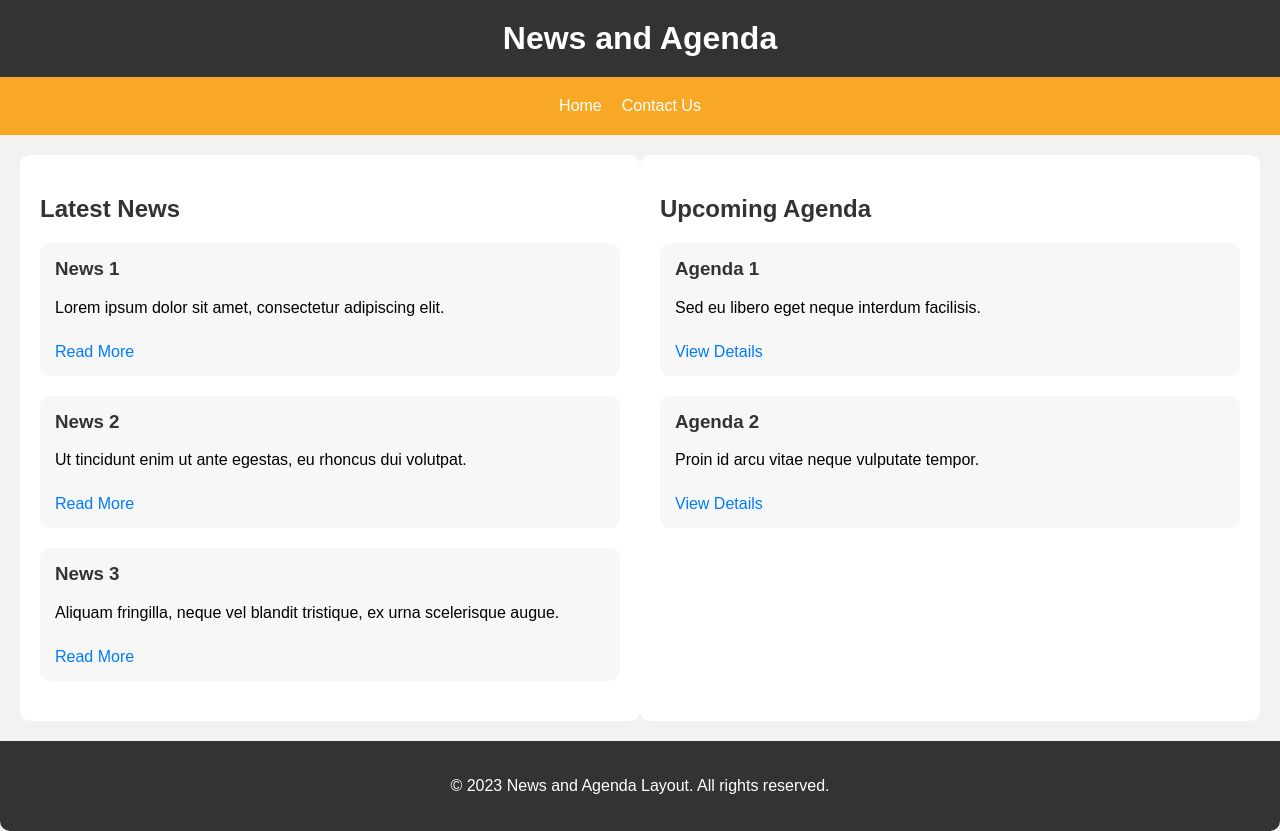
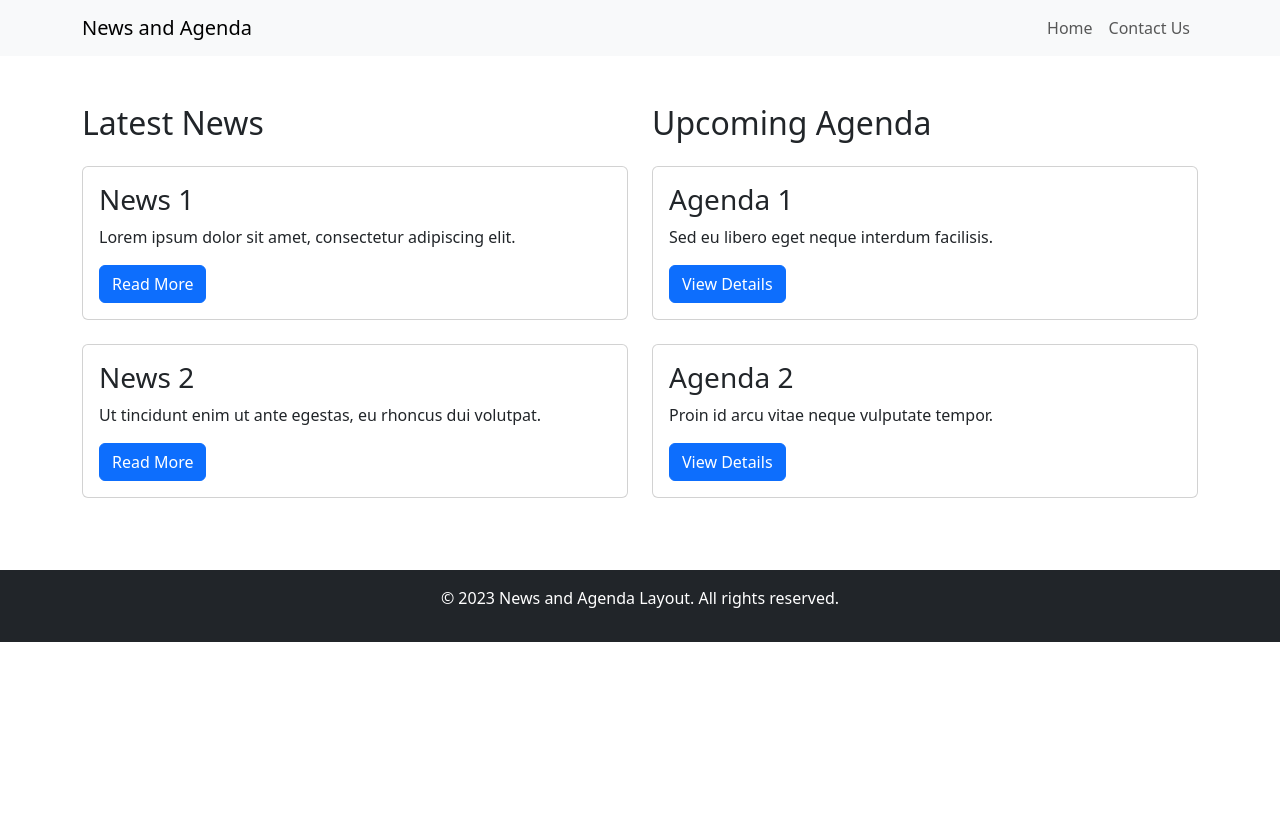
Before and after one commit to rndik/DESWEB_TUGAS_INDIVIDU, a plain HTML site: page index.html in a window 1280 px wide. After the commit the page ends 800 px from the top, so only its background shows below. Drawn offline with nearby package versions, Linux system fonts and the light colour scheme.

Commit message:
Update index.html

```diff
--- a/index.html
+++ b/index.html
@@ -3,54 +3,72 @@
 <head>
     <meta charset="UTF-8">
     <meta name="viewport" content="width=device-width, initial-scale=1.0">
-    <link rel="stylesheet" href="styles.css">
+    <link href="https://cdn.jsdelivr.net/npm/bootstrap/dist/css/bootstrap.min.css" rel="stylesheet">
     <title>News and Agenda Layout</title>
 </head>
 <body>
-    <header class="header">
-        <h1 class="site-title">News and Agenda</h1>
-    </header>
-        <nav class="navigation">
-        <ul>
-            <li><a href="#">Home</a></li>
-            <li><a href="#">Contact Us</a></li>
-        </ul>
+    <nav class="navbar navbar-expand-lg navbar-light bg-light">
+        <div class="container">
+            <a class="navbar-brand" href="#">News and Agenda</a>
+            <button class="navbar-toggler" type="button" data-bs-toggle="collapse" data-bs-target="#navbarNav" aria-controls="navbarNav" aria-expanded="false" aria-label="Toggle navigation">
+                <span class="navbar-toggler-icon"></span>
+            </button>
+            <div class="collapse navbar-collapse justify-content-end" id="navbarNav">
+                <ul class="navbar-nav">
+                    <li class="nav-item">
+                        <a class="nav-link" href="#">Home</a>
+                    </li>
+                    <li class="nav-item">
+                        <a class="nav-link" href="#">Contact Us</a>
+                    </li>
+                </ul>
+            </div>
+        </div>
     </nav>
-    <main class="main-content">
-        <section class="news-section">
-            <h2 class="section-title">Latest News</h2>
-            <article class="news-item">
-                <h3>News 1</h3>
-                <p>Lorem ipsum dolor sit amet, consectetur adipiscing elit.</p>
-                <a href="#" class="see-more">Read More</a>
-            </article>
-            <article class="news-item">
-                <h3>News 2</h3>
-                <p>Ut tincidunt enim ut ante egestas, eu rhoncus dui volutpat.</p>
-                <a href="#" class="see-more">Read More</a>
-            </article>
-            <article class="news-item">
-                <h3>News 3</h3>
-                <p>Aliquam fringilla, neque vel blandit tristique, ex urna scelerisque augue.</p>
-                <a href="#" class="see-more">Read More</a>
-            </article>
-        </section>
-        <section class="agenda-section">
-            <h2 class="section-title">Upcoming Agenda</h2>
-            <div class="agenda-item">
-                <h3>Agenda 1</h3>
-                <p>Sed eu libero eget neque interdum facilisis.</p>
-                <a href="#" class="see-more">View Details</a>
+
+    <div class="container my-5">
+        <div class="row">
+            <div class="col-lg-6">
+                <h2 class="mb-4">Latest News</h2>
+                <div class="card mb-4">
+                    <div class="card-body">
+                        <h3 class="card-title">News 1</h3>
+                        <p class="card-text">Lorem ipsum dolor sit amet, consectetur adipiscing elit.</p>
+                        <a href="#" class="btn btn-primary">Read More</a>
+                    </div>
+                </div>
+                <div class="card mb-4">
+                    <div class="card-body">
+                        <h3 class="card-title">News 2</h3>
+                        <p class="card-text">Ut tincidunt enim ut ante egestas, eu rhoncus dui volutpat.</p>
+                        <a href="#" class="btn btn-primary">Read More</a>
+                    </div>
+                </div>
             </div>
-            <div class="agenda-item">
-                <h3>Agenda 2</h3>
-                <p>Proin id arcu vitae neque vulputate tempor.</p>
-                <a href="#" class="see-more">View Details</a>
+            <div class="col-lg-6">
+                <h2 class="mb-4">Upcoming Agenda</h2>
+                <div class="card mb-4">
+                    <div class="card-body">
+                        <h3 class="card-title">Agenda 1</h3>
+                        <p class="card-text">Sed eu libero eget neque interdum facilisis.</p>
+                        <a href="#" class="btn btn-primary">View Details</a>
+                    </div>
+                </div>
+                <div class="card mb-4">
+                    <div class="card-body">
+                        <h3 class="card-title">Agenda 2</h3>
+                        <p class="card-text">Proin id arcu vitae neque vulputate tempor.</p>
+                        <a href="#" class="btn btn-primary">View Details</a>
+                    </div>
+                </div>
             </div>
-        </section>
-    </main>
-    <footer class="footer">
+        </div>
+    </div>
+
+    <footer class="bg-dark text-white text-center py-3">
         <p>&copy; 2023 News and Agenda Layout. All rights reserved.</p>
     </footer>
+
+    <script src="https://cdn.jsdelivr.net/npm/bootstrap/dist/js/bootstrap.bundle.min.js"></script>
 </body>
 </html>
```
